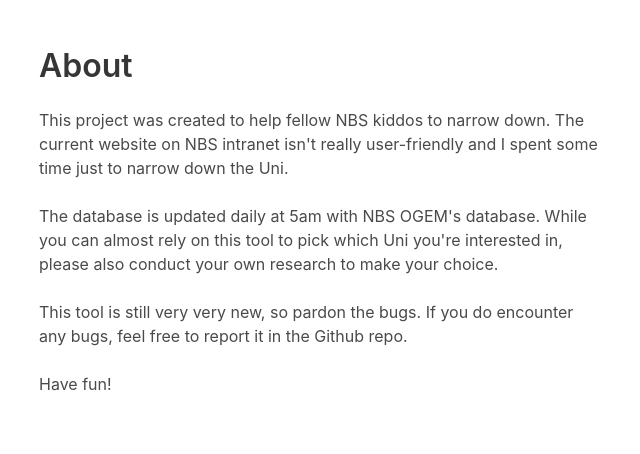
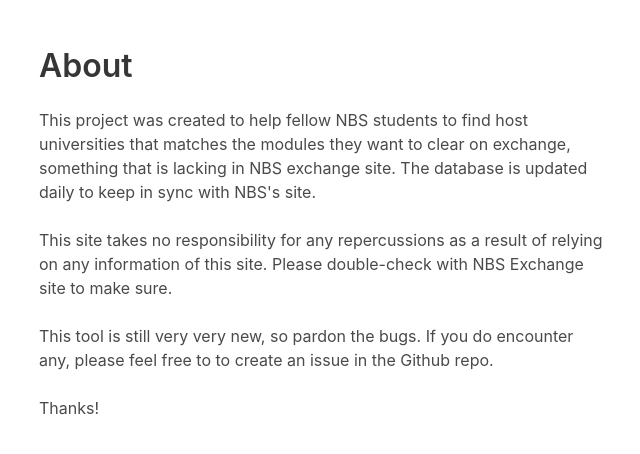
Before and after one commit to loozhengyuan/ogem-planner, a Django app: template web/templates/web/base_about.html in a window 1280 px wide. Shown: the part 52-506 px from the top of the page, without its empty margins (25-665 px from the left). Run offline with Django 3.2, Linux system fonts and the light colour scheme; the template is opened without the code that fills it, so the values that code supplies are empty; some libraries are stand-ins or nearby versions.

Commit message:
update repo description

```diff
--- a/web/templates/web/base_about.html
+++ b/web/templates/web/base_about.html
@@ -14,17 +14,17 @@
                         About
                     </h1>
                     <p class="is-large is-light">
-                        This project was created to help fellow NBS kiddos to narrow down. The current website on NBS
-                        intranet isn't really user-friendly and I spent some time just to narrow down the Uni.
+                        This project was created to help fellow NBS students to find host universities that matches the
+                        modules they want to clear on exchange, something that is lacking in NBS exchange site. The
+                        database is updated daily to keep in sync with NBS's site.
                         <br><br>
-                        The database is updated daily at 5am with NBS OGEM's database. While you can almost rely on
-                        this tool to pick which Uni you're interested in, please also conduct your own research to make
-                        your choice.
+                        This site takes no responsibility for any repercussions as a result of relying on any
+                        information of this site. Please double-check with NBS Exchange site to make sure.
                         <br><br>
-                        This tool is still very very new, so pardon the bugs. If you do encounter any bugs, feel free to
-                        report it in the Github repo.
+                        This tool is still very very new, so pardon the bugs. If you do encounter any, please feel free
+                        to to create an issue in the Github repo.
                         <br><br>
-                        Have fun!
+                        Thanks!
                     </p>
                 </div>
             </div>
```
Also changed, not shown: README.md.
